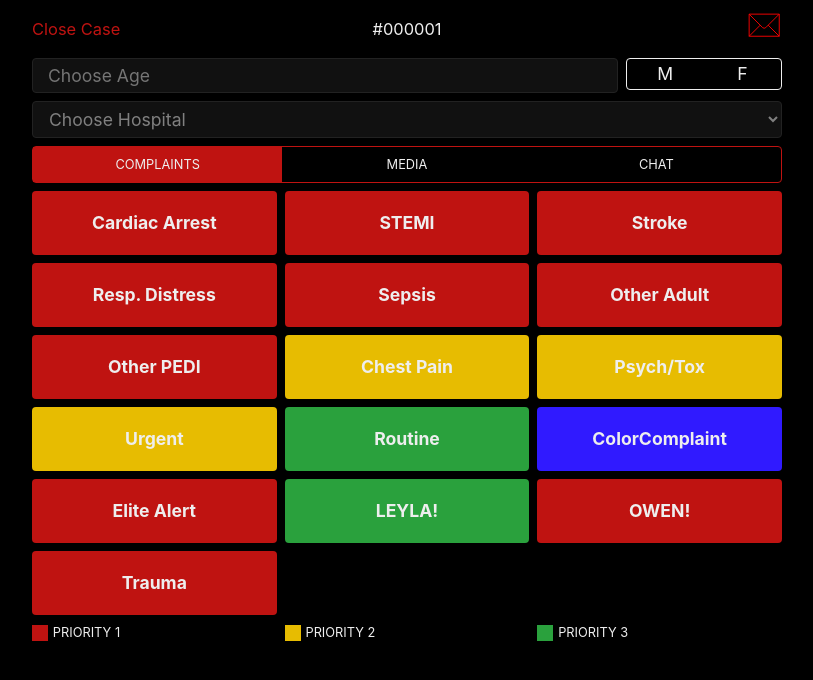
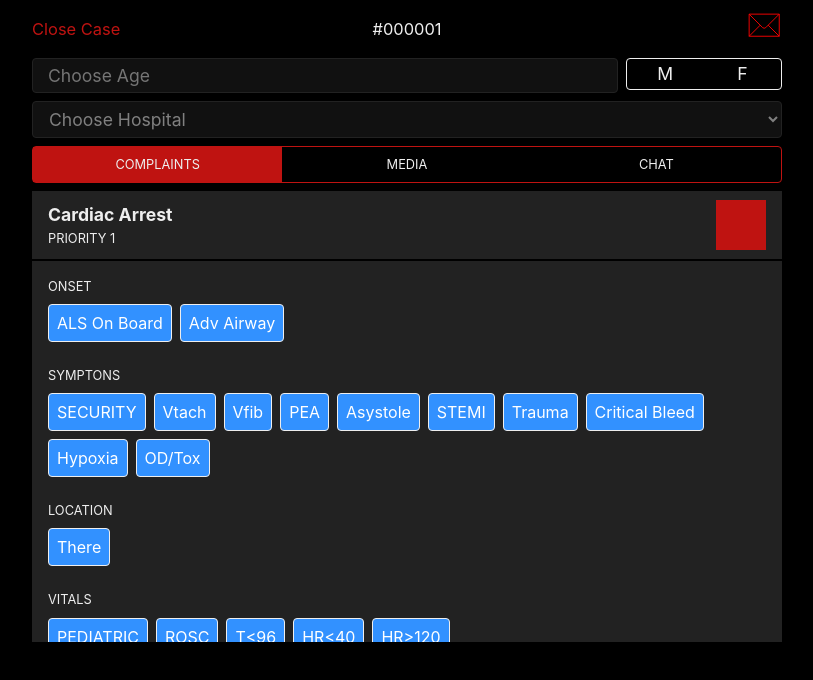
Before and after one commit to thiago-figueiredo/ems-interactive-mockup, a Vue app: page / in a window 1280 px wide. Both pictures are taken after a click on the button "Cardiac Arrest". Shown: the top 680 px of the page, without its empty margins (233-1046 px from the left). Built offline with nearby package versions, Linux system fonts and the light colour scheme.

Commit message:
Showing complaint header and tags on complaint selection.

```diff
--- a/src/components/case-page.vue
+++ b/src/components/case-page.vue
@@ -59,10 +59,9 @@ export default {
   grid-template-areas:
     "back header forward"
     "age-and-gender-and-hospital age-and-gender-and-hospital age-and-gender-and-hospital"
-    "tabs tabs tabs"
-    "main main main";
+    "tabs tabs tabs";
   grid-template-columns: 1fr 1fr 1fr;
-  grid-template-rows: auto auto auto auto;
+  grid-template-rows: auto auto 451px;
 }
 
 .forward {
--- a/src/components/complaint-set.vue
+++ b/src/components/complaint-set.vue
@@ -26,39 +26,130 @@
     <div class="legend-item">
       <span class="priority-3"></span><span>Priority 3</span>
     </div>
+    <div
+      class="complaint-header"
+      role="button"
+      tabindex="0"
+      v-on:click="unsetComplaint()"
+      v-on:keydown.enter="unsetComplaint()"
+      :class="{ 'complaint-header-on': complaintSelected.name }"
+    >
+      <div>
+        <div class="complaint-header-name">{{ complaintSelected.name }}</div>
+        <div class="complaint-header-priority">
+          Priority {{ complaintSelected.priority }}
+        </div>
+      </div>
+      <div
+        class="complaint-header-color"
+        :class="{ ['priority-' + complaintSelected.priority]: true }"
+      ></div>
+    </div>
+    <div
+      class="complaint-tag-groups"
+      :class="{ 'complaint-tag-groups-on': complaintSelected.name }"
+    >
+      <div
+        class="complaint-tags-group"
+        v-for="(value, property) in complaintSelected.tags"
+        :key="value.join()"
+      >
+        <div class="complaint-tags-group-name">{{ property }}</div>
+        <div class="complaint-tags">
+          <button
+            class="complaint-tag-item"
+            v-for="tag in value"
+            v-on:click="setTag(tag, $event)"
+            :class="{
+              ['priority-' + complaintSelected.priority]: isTagSelected(tag),
+            }"
+            :key="tag"
+          >
+            {{ tag }}
+          </button>
+        </div>
+      </div>
+    </div>
   </div>
 </template>
 
 <script>
+const tags = () => ({
+  onset: ["ALS On Board", "Adv Airway"],
+  symptons: [
+    "SECURITY",
+    "Vtach",
+    "Vfib",
+    "PEA",
+    "Asystole",
+    "STEMI",
+    "Trauma",
+    "Critical Bleed",
+    "Hypoxia",
+    "OD/Tox",
+  ],
+  location: ["There"],
+  vitals: ["PEDIATRIC", "ROSC", "T<96", "HR<40", "HR>120"],
+  interventions: ["CPR", "Shock", "Pacing", "Epi", "Amio", "Atropine", "IV"],
+});
+
 export default {
   name: "complaint-set",
 
   data() {
     return {
+      complaintSelected: {},
+
       complaintSet: [
-        { name: "Cardiac Arrest", priority: 1 },
-        { name: "STEMI", priority: 1 },
-        { name: "Stroke", priority: 1 },
-        { name: "Resp. Distress", priority: 1 },
-        { name: "Sepsis", priority: 1 },
-        { name: "Other Adult", priority: 1 },
-        { name: "Other PEDI", priority: 1 },
-        { name: "Chest Pain", priority: 2 },
-        { name: "Psych/Tox", priority: 2 },
-        { name: "Urgent", priority: 2 },
-        { name: "Routine", priority: 3 },
-        { name: "ColorComplaint", priority: 3, color: "#301aff" },
-        { name: "Elite Alert", priority: 1 },
-        { name: "LEYLA!", priority: 3 },
-        { name: "OWEN!", priority: 1 },
-        { name: "Trauma", priority: 1 },
+        { name: "Cardiac Arrest", priority: 1, tags: tags() },
+        { name: "STEMI", priority: 1, tags: tags() },
+        { name: "Stroke", priority: 1, tags: tags() },
+        { name: "Resp. Distress", priority: 1, tags: tags() },
+        { name: "Sepsis", priority: 1, tags: tags() },
+        { name: "Other Adult", priority: 1, tags: tags() },
+        { name: "Other PEDI", priority: 1, tags: tags() },
+        { name: "Chest Pain", priority: 2, tags: tags() },
+        { name: "Psych/Tox", priority: 2, tags: tags() },
+        { name: "Urgent", priority: 2, tags: tags() },
+        { name: "Routine", priority: 3, tags: tags() },
+        { name: "ColorComplaint", priority: 3, tags: tags(), color: "#301aff" },
+        { name: "Elite Alert", priority: 1, tags: tags() },
+        { name: "LEYLA!", priority: 3, tags: tags() },
+        { name: "OWEN!", priority: 1, tags: tags() },
+        { name: "Trauma", priority: 1, tags: tags() },
       ],
+
+      tagsSelected: [],
     };
   },
 
   methods: {
+    isTagSelected(tag) {
+      return this.tagsSelected.includes(tag);
+    },
+
     setComplaint(complaintName) {
-      alert(`You selected ${complaintName}!`);
+      this.complaintSelected = this.complaintSet.find(
+        (complaint) => complaint.name === complaintName
+      );
+      console.log(`You selected ${complaintName}!`);
+    },
+
+    setTag(tagName, event) {
+      event.stopPropagation();
+      console.log(tagName);
+      const tagExistsAt = this.tagsSelected.findIndex((tag) => tag === tagName);
+      if (tagExistsAt > -1) {
+        this.tagsSelected.splice(tagExistsAt, 1);
+        return;
+      }
+
+      this.tagsSelected.push(tagName);
+    },
+
+    unsetComplaint() {
+      this.complaintSelected = {};
+      this.tagsSelected = [];
     },
   },
 };
@@ -81,10 +172,12 @@ export default {
 
 .complaint-set {
   display: grid;
-  grid-area: main;
   grid-gap: 0.5rem;
   grid-template-columns: 1fr 1fr 1fr;
   grid-template-rows: auto auto auto auto auto auto;
+  height: 451px;
+  overflow-y: hidden;
+  position: relative;
 }
 
 .legend-item {
@@ -104,4 +197,80 @@ export default {
   margin-right: 0.3rem;
   width: 16px;
 }
+
+.complaint-header {
+  align-items: center;
+  background-color: var(--nc-bg-3);
+  border-bottom: 1px solid var(--nc-bg-1);
+  box-sizing: border-box;
+  display: flex;
+  height: 69px;
+  padding: 1rem;
+  position: absolute;
+  top: -70px;
+  transition: top 0.3s;
+  width: 100%;
+}
+
+.complaint-header-on {
+  top: 0px;
+}
+
+.complaint-header-name {
+  font-size: 1.1rem;
+  font-weight: bold;
+}
+
+.complaint-header-priority {
+  font-size: 0.8rem;
+  text-transform: uppercase;
+}
+
+.complaint-header-color {
+  height: 50px;
+  margin-left: auto;
+  width: 50px;
+}
+
+.complaint-tag-groups {
+  background-color: var(--nc-bg-3);
+  bottom: -381px;
+  box-sizing: border-box;
+
+  height: 381px;
+  overflow-y: auto;
+  padding: 1rem;
+  position: absolute;
+  transition: bottom 0.3s;
+  width: 100%;
+}
+
+.complaint-tag-groups-on {
+  bottom: 0px;
+}
+
+.complaint-tags-group {
+  margin-bottom: 1rem;
+}
+
+.complaint-tags-group:last-of-type {
+  margin-bottom: 0;
+}
+
+.complaint-tags-group-name {
+  font-size: 0.8rem;
+  margin-bottom: 0.5rem;
+  text-transform: uppercase;
+}
+
+.complaint-tags {
+  display: flex;
+  flex-wrap: wrap;
+}
+
+.complaint-tag-item {
+  border: 1px solid var(--nc-tx-2);
+  margin: 0px 0.5rem 0.5rem 0rem;
+  padding: 0.5rem;
+}
 </style>
```
